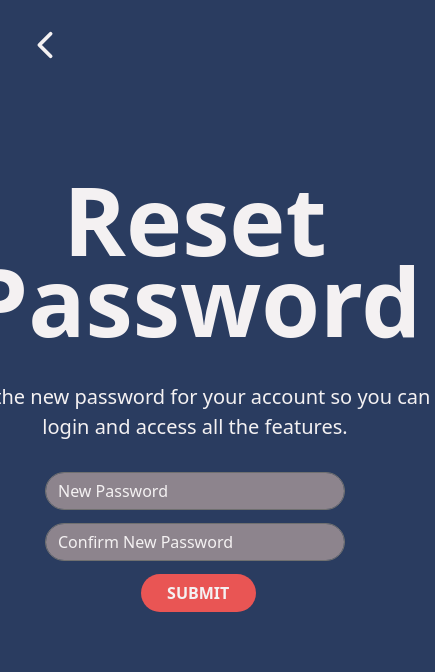
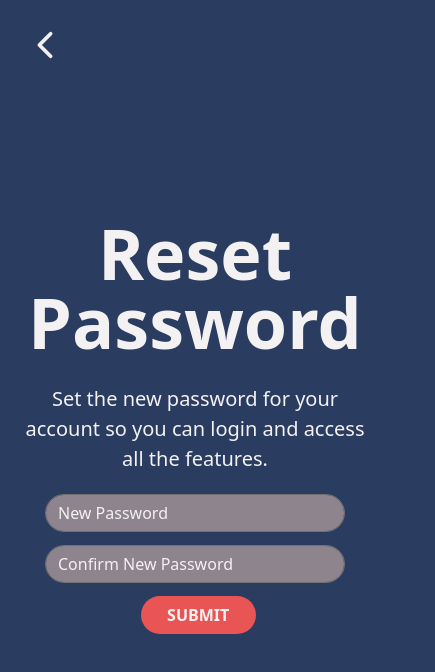
Before and after one commit to Mkamboykos/Zerbez-pwa, a React (Create React App) app: page /ResetPassword in a window 390 px wide. Shown: the top 672 px of the page, 435 px wide, since content can reach past the window. Built offline with nearby package versions, Linux system fonts and the light colour scheme.

Commit message:
resized forgot password pages to fit mobile devices

```diff
--- a/src/Login_Page/Home.js
+++ b/src/Login_Page/Home.js
@@ -203,8 +203,8 @@ class Home extends Component{
                 {style => (
                     <div className="homePageContainer">
                         <div className="HomePageTitleContainer">
-                            <h1 className="homeTileTimeText"><b>Time</b></h1>
-                            <h1 className="homeTileWaiterText"><b>Waiter</b></h1>
+                            <h1 className="homeTitleTimeText"><b>Time</b></h1>
+                            <h1 className="homeTitleWaiterText"><b>Waiter</b></h1>
                         </div>
                         <animated.div>
                             {this.state.loginDisplay?this.renderLogin():""}
@@ -219,8 +219,8 @@ class Home extends Component{
                 {style => (
                     <div className="homePageContainer" >
                         <div className="HomePageTitleContainer">
-                            <h1 className="homeTileTimeText"><b>Time</b></h1>
-                            <h1 className="homeTileWaiterText"><b>Waiter</b></h1>
+                            <h1 className="homeTitleTimeText"><b>Time</b></h1>
+                            <h1 className="homeTitleWaiterText"><b>Waiter</b></h1>
                         </div>
                             <animated.div style={ style } className="transitionCapchaContainer">
                                 {this.state.capChaDisplay?this.renderCaptcha():""}
--- a/src/index.css
+++ b/src/index.css
@@ -101,11 +101,11 @@ h1, p{
 
 /* Home Page Title */
 
-.homeTileTimeText{
+.homeTitleTimeText{
   font-size: 95px;
 }
 
-.homeTileWaiterText{
+.homeTitleWaiterText{
   font-size: 95px;
   margin-top: -33px;
   margin-bottom: 0;
@@ -294,10 +294,15 @@ label{
 /*Forgot Password Container*/
 
 .forgotContainer{
-  position: absolute;
-  top: 37%;
-  left: 50%;
-  transform: translate(-50%, -50%);
+  display: inline-flex;
+  flex-direction: column;
+  box-sizing: border-box;
+  align-items: center;
+  justify-content: center;
+  height: 100vh;
+  padding-left: 13px;
+  padding-right: 13px;
+  overflow: hidden;
 }
 
 .forgotPasswordTitleContainer{
@@ -306,9 +311,6 @@ label{
   box-sizing: border-box;
   align-items: center;
   justify-content: center;
-  width: 100%;
-  height: 100%;
-  margin-top: 150px;
 }
 
 .forgotPasswordTextContainer{
@@ -324,25 +326,26 @@ label{
 
 .forgotTitleText{
   text-align: center;
-  font-size: 95px;
+  font-size: 70px;
   margin-bottom: 0;
 }
 
 .passwordTitleText{
   text-align: center;
-  font-size: 95px;
-  margin-top: -33px;
+  font-size: 70px;
+  margin-top: -15px;
   margin-bottom: 0;
 }
 
 /* Forgot Password Text */
 
 .forgotPasswordText{
-  width: 480px;
   text-align: center;
   font-size: 20px;
-  margin-top: 25px;
-  margin-bottom: 30px;
+  margin-top: 20px;
+  margin-bottom: 20px;
+  padding-left: 10px;
+  padding-right: 10px;
 }
 
 /* Button in Forgot Password Page */
```
